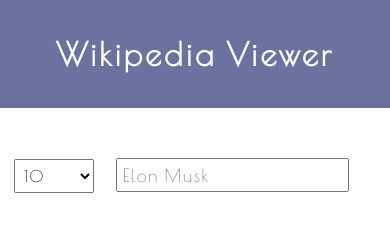
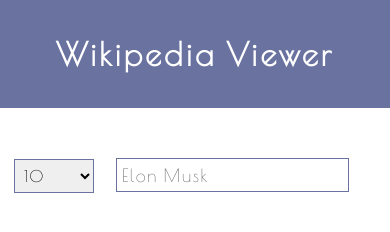
Before and after one commit to Lord-Lavios/Wikipedia-Viewer, a website: page index.html in a window 390 px wide. Drawn offline with nearby package versions, Linux system fonts and the light colour scheme.

Commit message:
Update index.css

```diff
--- a/index.css
+++ b/index.css
@@ -1 +1 @@
-body,h2,h3,html,input,p,select,ul{padding:0;margin:0}header{width:100%;background-color:#6a72a0}#container{width:80%;box-sizing:border-box;max-width:1100px;margin:0 auto}h2{color:#fff;text-align:center;padding:35px;letter-spacing:3px;font-size:46px;margin:0}h2,input,select{font-family:Poiret One,cursive}input,select{display:block;padding-left:5px;margin:0 auto;width:90%;letter-spacing:1.5px;height:34px;font-size:22px;line-height:34px}input:focus,select:focus{outline:#6a72a0}select{font-size:20px}#onlydiv{width:100%;margin-top:40px}#search-bar{width:83%}#howmany{width:16%}#howmany,#search-bar{box-sizing:border-box;display:inline-block;margin:0 auto;text-align:center;margin-top:50px;white-space:nowrap;height:34px;line-height:34px}ul{list-style-type:none}a{text-decoration:none;color:#fff}li{background-color:#6a72a0;margin:10px}p{padding:10px 15px 15px}h3,p{color:#fff;letter-spacing:2px;font-family:Poiret One,cursive}h3{font-size:36px;padding-left:15px;font-weight:100;padding-top:5px}@media (max-width:580px){#howmany,#search-bar{height:24px;line-height:24px}#search-bar{width:80%}input{line-height:24px;font-size:18px}}@media (max-width:480px){h2{font-size:38px}select{font-size:16px}#container{width:95%}#search-bar{width:70%}#howmany{width:24%}}@media (max-width:420px){h2{font-size:32px}}
+body,h2,h3,html,input,p,select,ul{padding:0;margin:0}header{width:100%;background-color:#6a72a0}#container{width:80%;box-sizing:border-box;max-width:1100px;margin:0 auto}h2{color:#fff;text-align:center;padding:35px;letter-spacing:3px;font-size:46px;margin:0}h2,input,select{font-family:Poiret One,cursive}input,select{display:block;padding-left:5px;margin:0 auto;width:90%;border:1px solid #6a72a0;letter-spacing:1.5px;height:34px;font-size:22px;line-height:34px}input:focus,select:focus{outline-color:#6a72a0}select{font-size:20px}#onlydiv{width:100%;margin-top:40px}#search-bar{width:83%}#howmany{width:16%}#howmany,#search-bar{box-sizing:border-box;display:inline-block;margin:0 auto;text-align:center;margin-top:50px;white-space:nowrap;height:34px;line-height:34px}ul{list-style-type:none}a{text-decoration:none;color:#fff}li{background-color:#6a72a0;margin:10px}p{padding:10px 15px 15px}h3,p{color:#fff;letter-spacing:2px;font-family:Poiret One,cursive}h3{font-size:36px;padding-left:15px;font-weight:100;padding-top:5px}@media (max-width:580px){#howmany,#search-bar{height:24px;line-height:24px}#search-bar{width:80%}input{line-height:24px;font-size:18px}}@media (max-width:480px){h2{font-size:38px}select{font-size:16px}#container{width:95%}#search-bar{width:70%}#howmany{width:24%}}@media (max-width:420px){h2{font-size:32px}}
```
